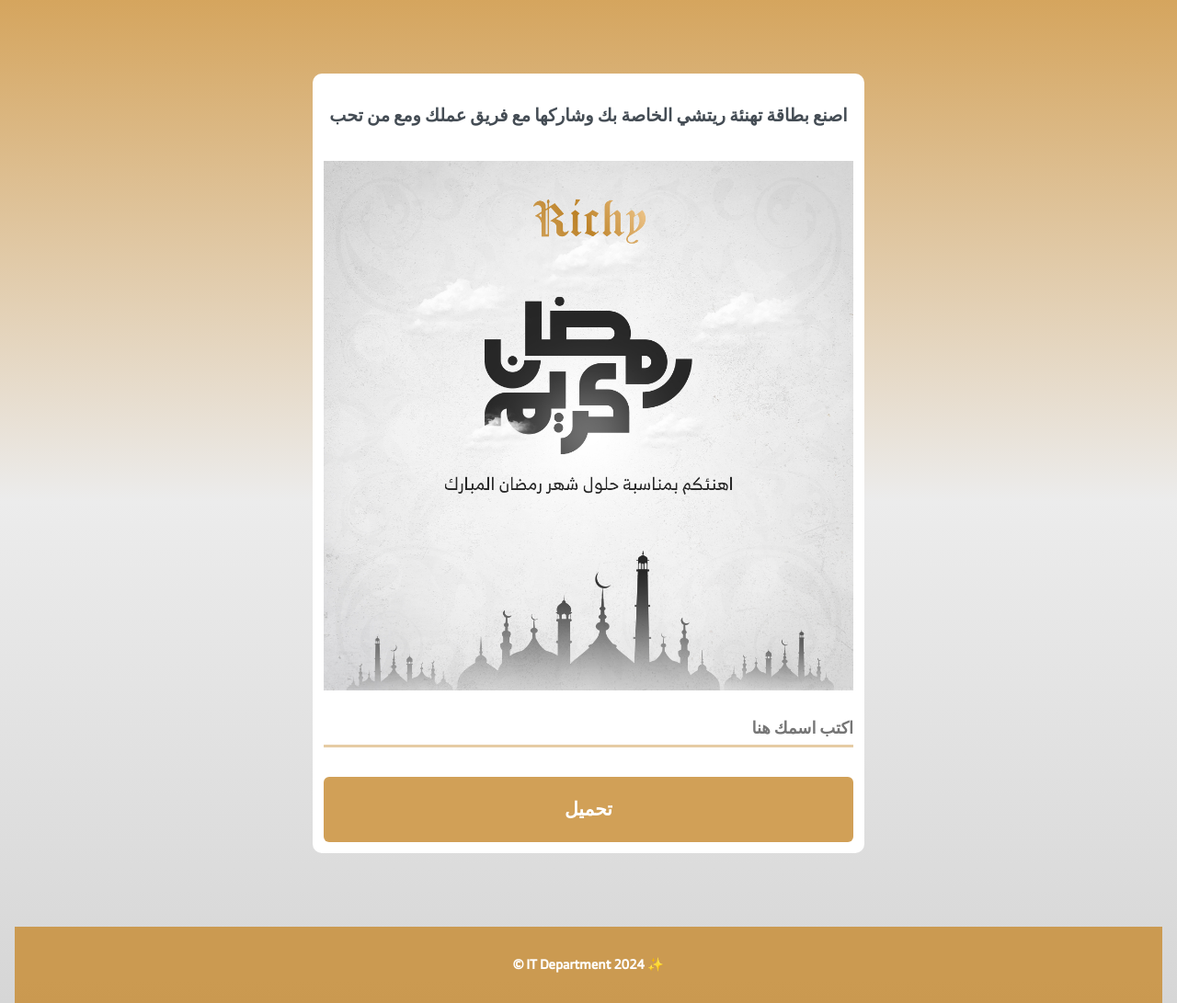
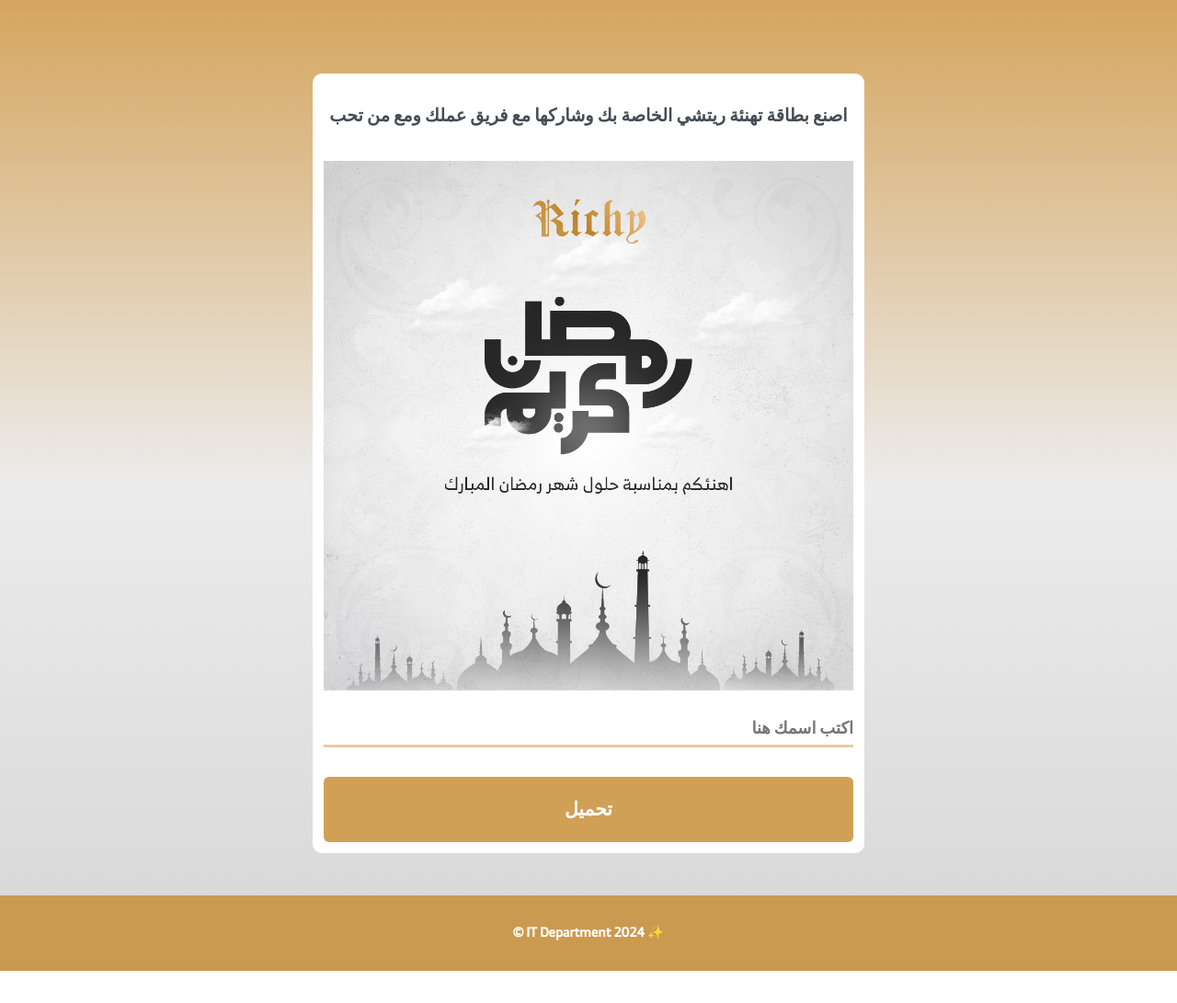
Before and after one commit to SaraAbdullah7687/eid-card-generator, a React app in the folder app/: page / in a window 1280 px wide. Shown: the whole page at 92% size. After the commit the page ends 1056 px from the top, so only its background shows below. Built offline with nearby package versions, Linux system fonts and the light colour scheme; a web font is replaced by a local one.

Commit message:
final touches - spacing between card and footer in desktop and mobile

```diff
--- a/app/src/main/App.css
+++ b/app/src/main/App.css
@@ -20,8 +20,9 @@ body {
 	font-family: 'RBFont', sans-serif;
 	line-height: 1.5;
 	background-image: linear-gradient(#d5a55e, #ECECEC, #D6D6D6);
-	padding: 0 1rem; /* Add padding to create margins */
+	padding: 0 1rem;
 	margin: 0;
+	position: relative;
 }
 
 img {
@@ -179,29 +180,30 @@ input {
 	display: flex;
 	flex-direction: column;
 	min-height: 100vh;
-}
-
-.content {
-	flex: 1;
+	position: relative;
+	padding-bottom: 3rem;
 }
 
 .footer {
-	width: 100%;
 	background-color: #c98f38d7;
 	color: #fff;
 	padding: 1rem 0;
 	text-align: center;
 	font-size: 0.9rem;
+	position: absolute;
+	bottom: 0;
+	left: -1rem;
+	right: -1rem;
+
 }
-
 @media screen and (min-width:320px) and (max-width: 480px) {
 	.card {
-			margin: 2rem auto; /* Adjust margin for mobile */
+			margin: 2rem auto;
 	}
 
 	.card-image {
 			margin-top: 1rem;
-			justify-content: center; /* Center the card image */
+			justify-content: center;
 	}
 
 	.image-text {
--- a/app/src/main/App.js
+++ b/app/src/main/App.js
@@ -27,7 +27,7 @@ function App() {
 
     return (
         <div className="container">
-            <div className="content">
+
                 <div className="card">
                     <p className="heading">اصنع بطاقة تهنئة ريتشي الخاصة بك وشاركها مع فريق عملك ومع من تحب </p>
                     <div className="card-image" id="image-download">
@@ -41,7 +41,7 @@ function App() {
                         <button className="action-button" onClick={downloadImage}>تحميل</button>
                     </div>
                 </div>
-            </div>
+
             <footer className="footer">
                 <p>© IT Department 2024 ✨</p>
             </footer>
```
